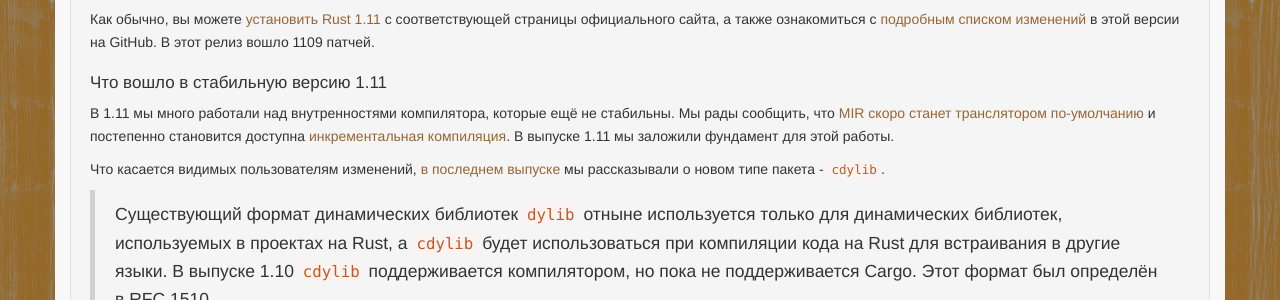
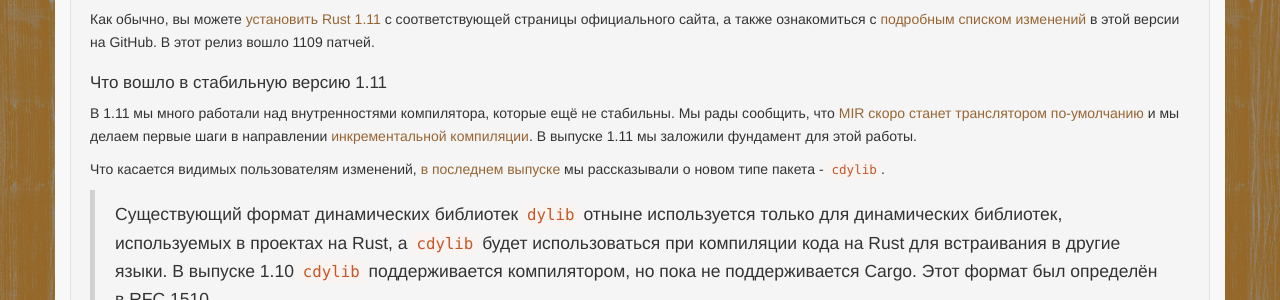
Before and after one commit to rust-lang-ru/rustycrate.ru, a Jekyll site: the page built from _posts/2016-08-19-rust-1.11.md, in a window 1280 px wide and 900 px high. Shown: the part 255-555 px from the top of the window. Built offline with Jekyll 4.4.1, drawn with Linux system fonts in a browser that asks for light colours; nearby versions of some CDN libraries; Markdown is read by kramdown in place of the engine named in the settings; comment, search, counter and statistics services are not loaded.

Commit message:
Ещё уточняем

```diff
--- a/_posts/2016-08-19-rust-1.11.md
+++ b/_posts/2016-08-19-rust-1.11.md
@@ -24,8 +24,7 @@
 
 В 1.11 мы много работали над внутренностями компилятора, которые ещё не
 стабильны. Мы рады сообщить, что
-[MIR скоро станет транслятором по-умолчанию][MIR becoming the default] и
-постепенно становится доступна [инкрементальная компиляция][incremental compilation].
+[MIR скоро станет транслятором по-умолчанию][MIR becoming the default] и мы делаем первые шаги в направлении [инкрементальной компиляции][incremental compilation].
 В выпуске 1.11 мы заложили фундамент для этой работы.
 
 [MIR becoming the default]: https://github.com/rust-lang/rust/pull/34096
```
